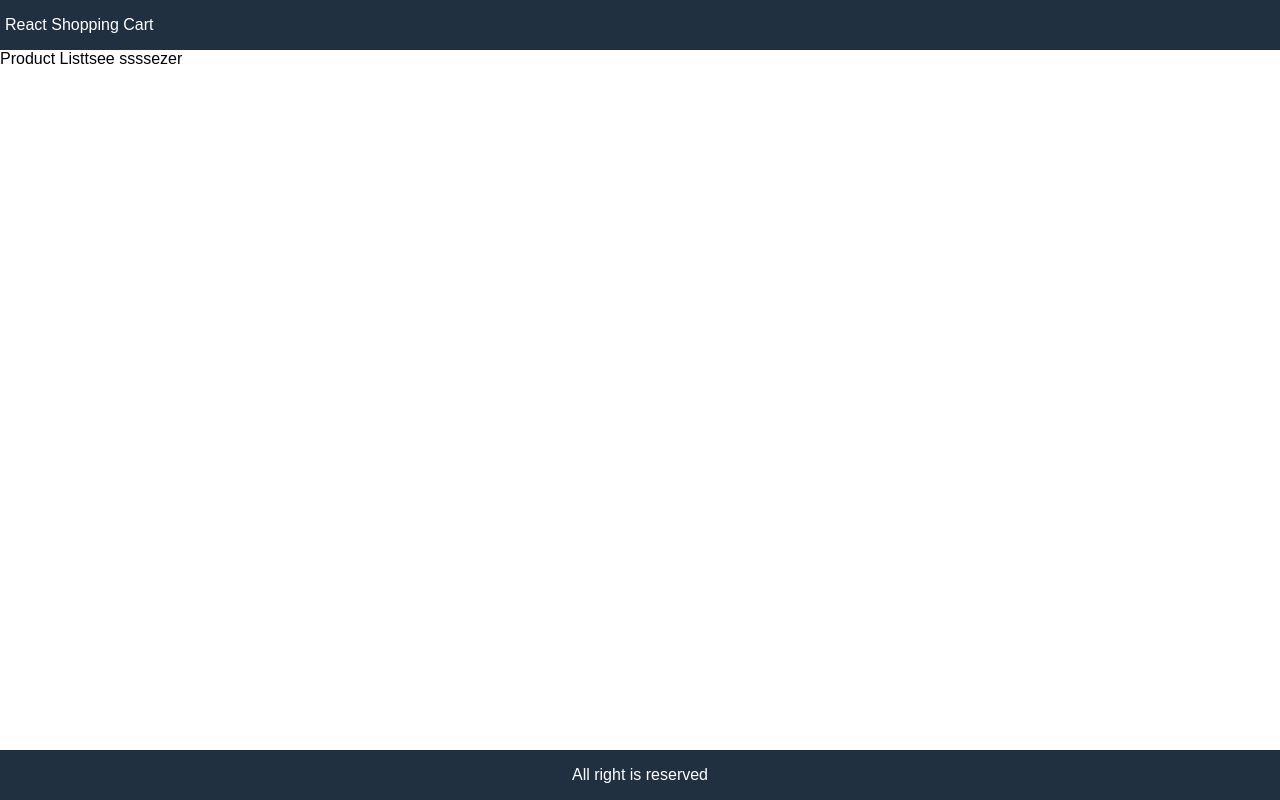
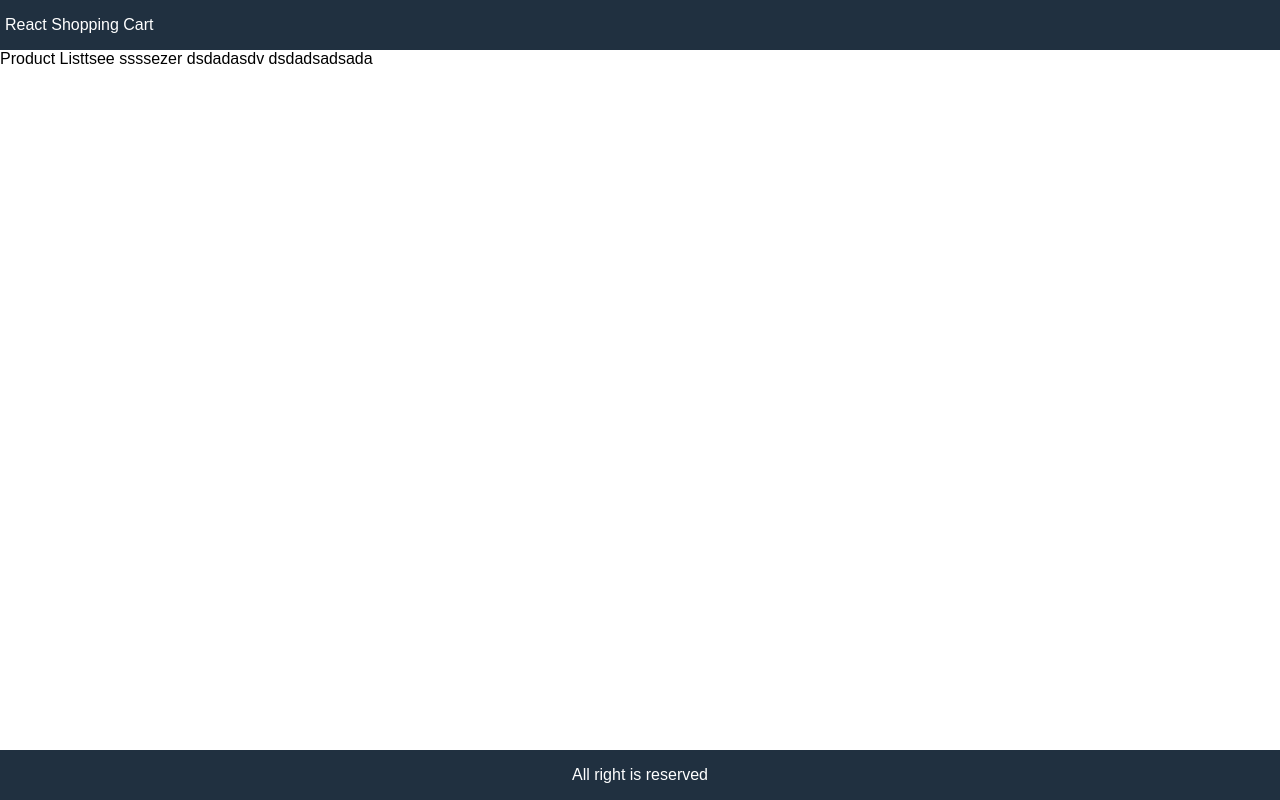
Before and after one commit to Sayzera/shopping-cart, a React (Create React App) app: page / in a window 1280 px wide. Built offline with nearby package versions, Linux system fonts and the light colour scheme.

Commit message:
egzample

```diff
--- a/src/App.js
+++ b/src/App.js
@@ -7,7 +7,7 @@ function App() {
       </header>
 
       <main>
-        Product Listtsee ssssezer
+        Product Listtsee ssssezer dsdadasdv dsdadsadsada
       </main>
 
 
```
